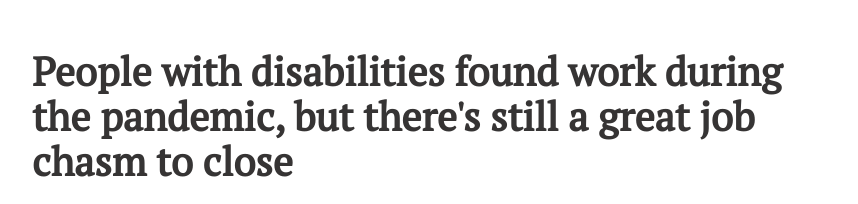
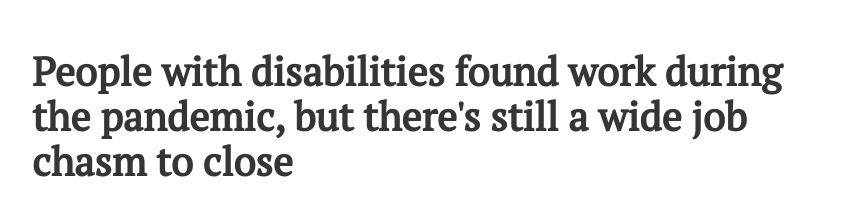
Before and after one commit to rachel-el-p/disabilities_workers, a plain HTML site: page index.html in a window 1280 px wide. Shown: the top 204 px of the page, without its empty margins (208-1066 px from the left). Drawn offline with nearby package versions, Linux system fonts and the light colour scheme.

Commit message:
Update index.html

```diff
--- a/index.html
+++ b/index.html
@@ -164,7 +164,7 @@
   <section class="section">
     <div class="container">
     	<h1 class="title">
-        People with disabilities found work during the pandemic, but there's still a great job chasm to close
+        People with disabilities found work during the pandemic, but there's still a wide job chasm to close
       </h1>
       <div class="content">
         <p class="byline"><a href="https://rachel-el-p.github.io/">By Rachel Phua</a></p>
```
